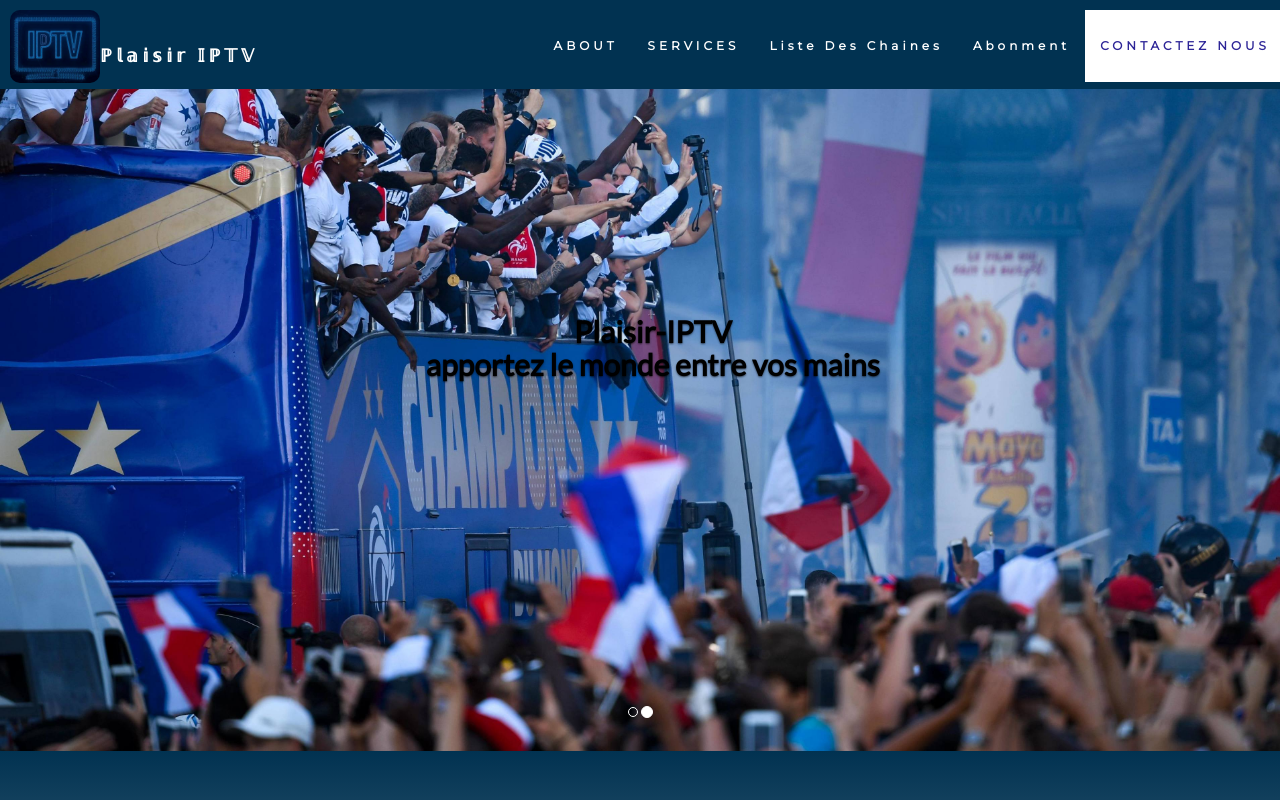
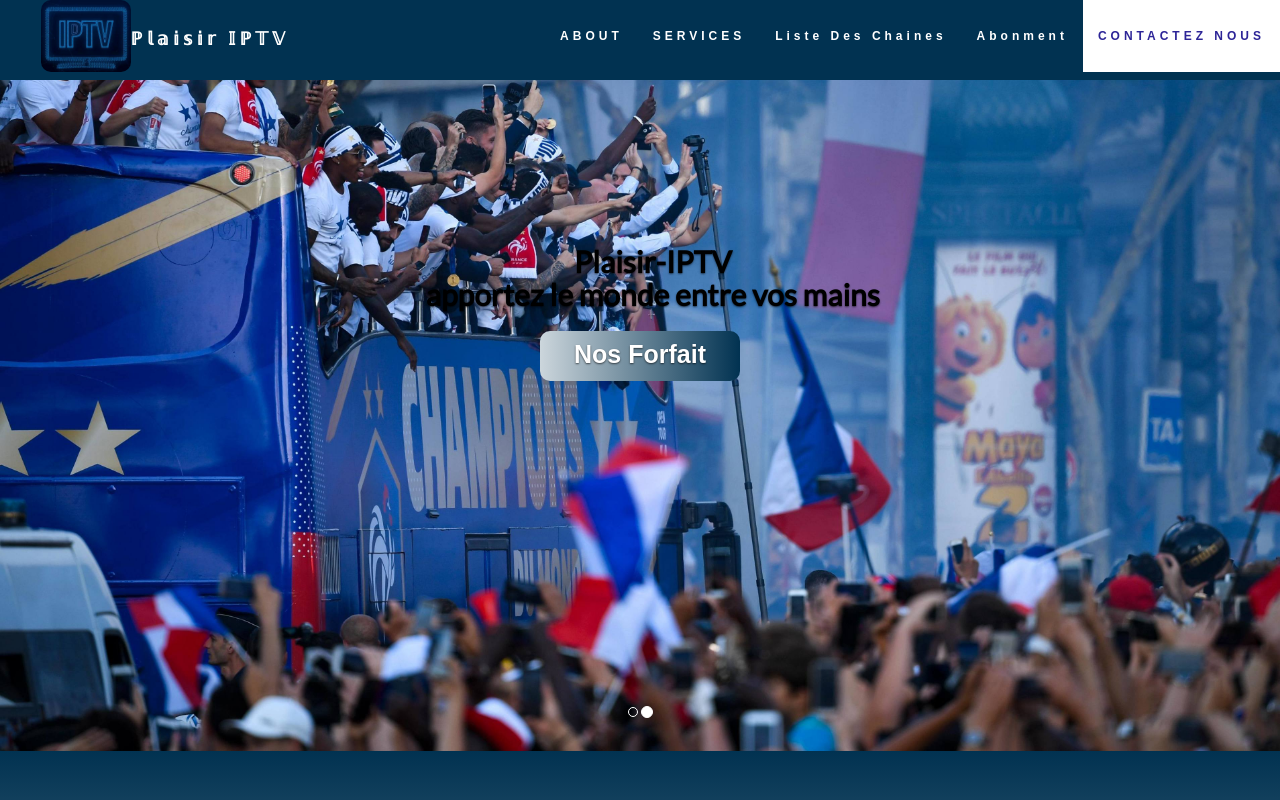
Before and after one commit to Akagami-youness/Soufian_IPTV, a plain HTML site: page index.html in a window 1280 px wide. Shown: the top 800 px of the page. Drawn offline with nearby package versions, Linux system fonts and the light colour scheme.

Commit message:
re-work on the entire site

```diff
--- a/index.html
+++ b/index.html
@@ -26,7 +26,9 @@
           </button>
           <img class="logo" src="./attachments/logo.jpeg" alt="test">
         </div>
-        <p class="navbar-brand text" href="#myPage">ℙ𝕝𝕒𝕚𝕤𝕚𝕣 𝕀ℙ𝕋𝕍</p>
+          <div class="navbar-brand text">
+            <p class="text" href="#myPage">ℙ𝕝𝕒𝕚𝕤𝕚𝕣 𝕀ℙ𝕋𝕍 </p>
+          </div>
           <div class="collapse navbar-collapse" id="myNavbar">
             <ul class="nav navbar-nav navbar-right">
               <li><a href="#about">ABOUT</a></li>
@@ -49,14 +51,16 @@
           <div class="item active">
             <a href="#"><img src="./attachments/family.avif" /></a>
             <div class="carousel-caption">
-              <h3 class="fore">Plaisir-IPTV <br>apportez le monde entre vos mains</h3>
+              <h3 class="fore">Plaisir-IPTV <br>apportez le monde entre vos mains <br> </h3>
+              <a class="pricing-home" href="#pricing">Nos Forfait</a>
               <p class="fore"></p>
             </div>
           </div>
           <div class="item">
             <a href="#"><img src="./attachments/23.jpg" /></a>
             <div class="carousel-caption">
-              <h3 class="fore">Plaisir-IPTV <br>apportez le monde entre vos mains</h3>
+              <h3 class="fore">Plaisir-IPTV <br>apportez le monde entre vos mains  <br></h3>
+              <a class="pricing-home" href="#pricing">Nos Forfait</a>
               <p class="fore"></p>
             </div>
           </div>
@@ -79,7 +83,7 @@
           </p>
         </div>
         <div class="col-sm-4 text-center">
-          <img class="channle_img" src="./attachments/25.png" alt="">
+          <img class="channle_img" src="./attachments/25.jpg" alt="">
         </div>
       </div>
     </div>
@@ -98,17 +102,6 @@
 
     <!-- Container (Series Carasoul Section) -->
     <div class="container">
-        <!-- <h2>Nous Chaines</h2>
-         <section class="customer-logos slider">
-          <div class="slide S">Agriculture<img src="./attachments/Channels/1.jpg"></div>
-          <div class="slide S">Agriculture<img src="./attachments/Channels/1.jpg"></div>
-          <div class="slide S">Agriculture<img src="./attachments/Channels/1.jpg"></div>
-          <div class="slide S">Agriculture<img src="./attachments/Channels/1.jpg"></div>
-          <div class="slide S">Agriculture<img src="./attachments/Channels/1.jpg"></div>
-          <div class="slide S">Agriculture<img src="./attachments/Channels/1.jpg"></div>
-          <div class="slide S">Agriculture<img src="./attachments/Channels/1.jpg"></div>
-
-         </section> -->
       <div class="faders">
         <div class="left"></div>
         <div class="right"></div>
@@ -256,23 +249,29 @@
         </div>
       </div>
       <p class="adult">Afin de protéger vos enfants, nous nous excusons de ne pas fournir des chaînes adultes.
-        <br> Veuillez accepter nos excuses</p>
+        <br> Veuillez accepter nos excuses <br> <a href="https://sowl.co/CfrAM">click here</a></p>
+        <!-- <p>
+          <a href="https://transactions.sendowl.com/products/78912985/EDB2599C/purchase" rel="nofollow"><img src="https://transactions.sendowl.com/assets/external/v2/buy-now.png" /></a>
+          <script type="text/javascript" src="https://transactions.sendowl.com/assets/sendowl.js" ></script>
+        </p> -->
     </div>
 
     <!-- Container (Contact Section) -->
     <div id="contact" class="container-fluid bg-grey">
+      <div class="row">
+        <div class="col-sm-6 form-group">
           <h2 class="text-center">CONTACT US</h2>
-      <div class="row">
           <div class="text-center">
             <p>Contact us <b>WhatsApp</b> and we'll get back to you within 24 hours.</p>
-          <!-- <p><span class="glyphicon glyphicon-map-marker"></span> Localisation</p> -->
+            <p><span class="glyphicon glyphicon-envelope"></span> plaisir.iptv@gmail.com</p>
             <p><span class="glyphicon glyphicon-phone"></span> +212 1515151515</p>
             <p>
               <p>Scan QR code to send us a message on <b>WhatsApp</b></p>
               <img class="wstp-img" src="./attachments/24.jpg" alt="QR code">
             </p>
           </div>
-        <!-- <div class="col-sm-7 slideanim">
+        </div>
+        <div class="col-sm-7 slideanim">
           <div class="row">
             <div class="col-sm-6 form-group">
               <input class="form-control" id="name" name="name" placeholder="Name" type="text" required>
@@ -287,7 +286,7 @@
               <button class="btn btn-default pull-right" type="submit">Send</button>
             </div>
           </div>
-        </div> -->
+        </div>
       </div>
     </div>
 
--- a/style.css
+++ b/style.css
@@ -44,7 +44,7 @@ body {
     background-image: linear-gradient(#013251, #ccd6dc);
   }
   .channle_img{
-    width: 40vw;
+    width: 30vw;
     height: 60vh;
   }
   .bg-grey {
@@ -135,21 +135,27 @@ body {
     z-index: 9999;
     border: 0;
     font-size: 12px !important;
-    /* line-height: 3 !important; */
-    min-height: 11.1vh;
-    height: 11.1vh;
+    line-height: 3 !important;
+    min-height: 10vh;
+    height: 10vh;
     letter-spacing: 4px;
     font-weight: 600;
     border-radius: 0;
-    font-family: Montserrat, sans-serif;
+    font-family: Arial, Helvetica, sans-serif, sans-serif;
   }
-  .container{
-    line-height: 3 !important;
-  }
+
   .logo{
     width: 90px;
-    height: 73px;
+    height: 72px;
     border-radius: 10px;
+    margin-left: 2vw;
+  }
+  .navbar-brand{
+    margin-top: 1vh;
+    margin-left: 20vw;
+    /* background-color: red; */
+    padding-top: 0px;
+    font-size: 18px;
   }
   .navbar li a, .navbar .navbar-brand {
     color: #fff !important;
@@ -221,8 +227,7 @@ body {
   }
 
 
-
-
+/* carasoul for the series */
   @import url("https://fonts.googleapis.com/css?family=Muli:400,700&display=swap");
 
 .carasoul{
@@ -257,10 +262,10 @@ body {
   box-shadow: 4px 4px 5px 0px rgba(0, 0, 0, 0.5);
 }
 #contact{
-  /* background-image: url("./attachments/21.jpg"); */
   color: #fff;
-  width: 100%;
-  background-color: #f4511e;
+  /* width: 100%; */
+  /* background-color: #f4511e; */
+  background-image: url("./attachments/21.jpg");
 }
 @media only screen and (max-width: 768px) {
   .items {
@@ -380,7 +385,7 @@ body {
 }
 .Channels-counter {
   animation: counter 5s infinite alternate ease-in-out;
-  counter-set: numbr var(--num);
+  counter-set: num var(--num);
   font: 500 25px system-ui;
   padding: 2rem;
 }
--- a/style2.css
+++ b/style2.css
@@ -14,32 +14,18 @@
     text-align: center;
 }
 
-.container{
-	width: 100%;
-	padding: 10px;
-  }
-.container .S img{
-	height: 150px;
-	width: 180px;
-	border-radius: 15px;
+
+.pricing-home{
+    background-image: linear-gradient(to left,#013251, #ccd6dc);
+    margin-top: 10px;
+    padding: 9px;
+    font-size: 25px;
+    font-weight: 600;
+    display: inline-block;
+    width: 200px;
+    height: 50px;
+    text-align: center;
+    font-family: Arial, Helvetica, sans-serif;
+    color: #fff;
+    border-radius: 10px;
 }
-@media screen and (max-width: 768px) {
-	.container .S img{
-		height: 100px;
-		width: 100px;
-		border-radius: 15px;
-	}
-	.container .S{
-		text-align: center;
-		font-size: 12px;
-		font-family: 'Montserrat', sans-serif;
-		font-weight: bold;
-	}
-
-  }
-.S{
-	text-align: center;
-	font-size: 18px;
-	font-family: 'Montserrat', sans-serif;
-	font-weight: bold;
-}
```
Also changed, not shown: attachments/25.jpg (added), test.txt (added). Lines whose indentation alone changed are shown as unchanged.
